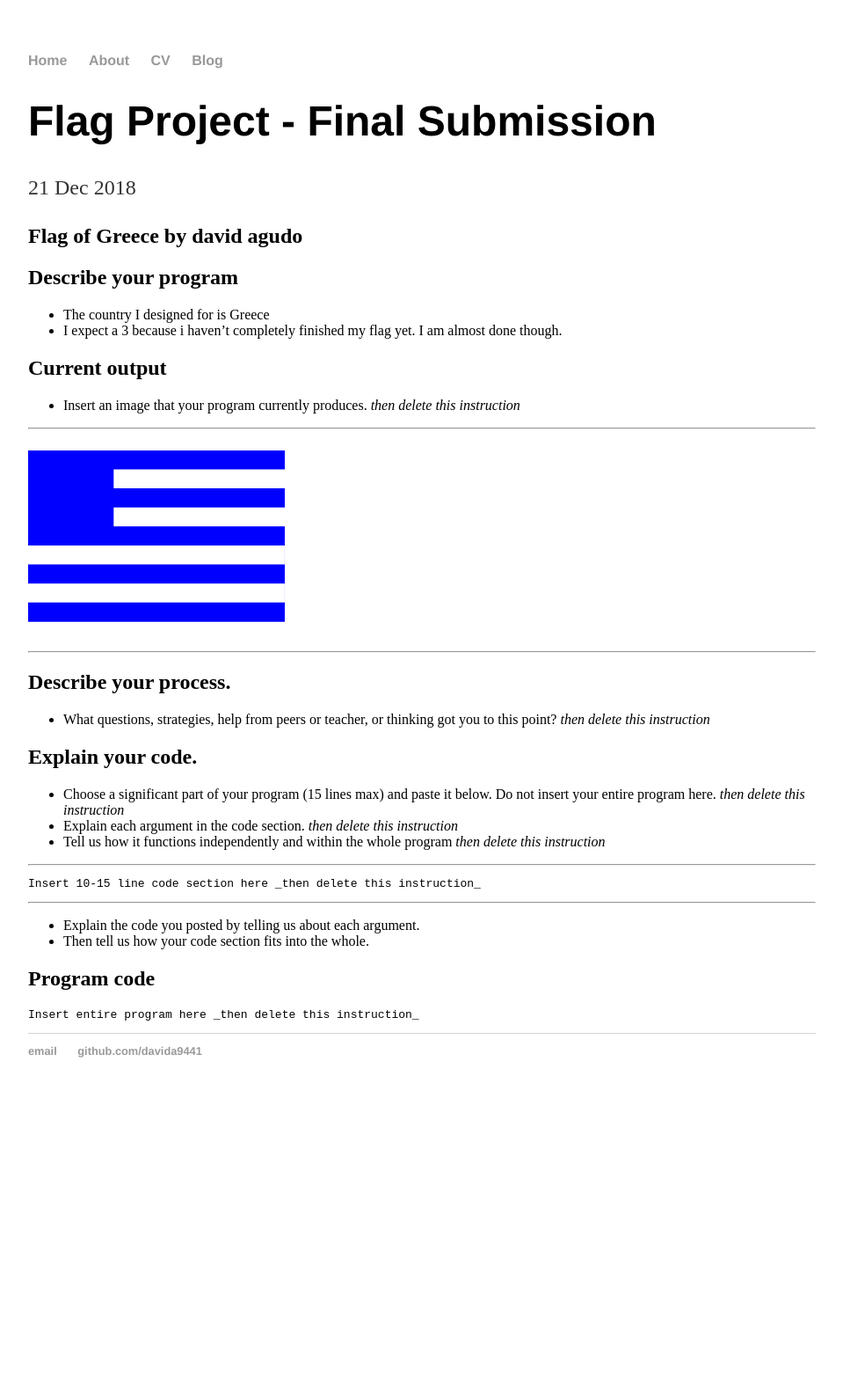
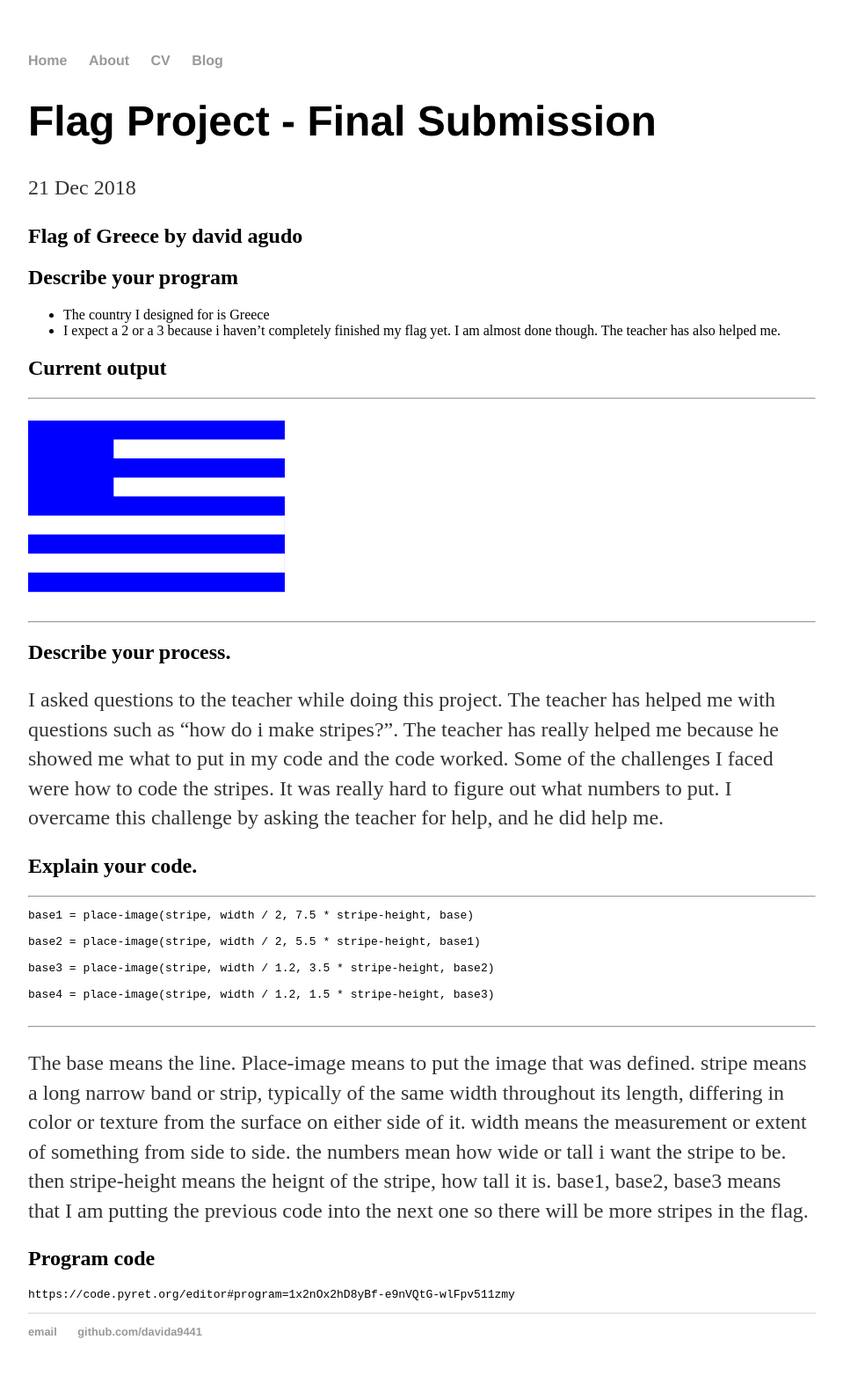
Before and after one commit to davida9441/davida9441.github.io, a Jekyll site: the page built from _posts/2018-12-21-flag-project.md, in a window 1280 px wide. Shown: the whole page at 88% size, without its empty margins (160-1119 px from the left). Built offline with Jekyll 4.4.1, drawn with Linux system fonts in a browser that asks for light colours; before the commit the page ends 1262 px from its top, so only the background shows below that.

Commit message:
Update 2018-12-21-flag-project.md

````diff
--- a/_posts/2018-12-21-flag-project.md
+++ b/_posts/2018-12-21-flag-project.md
@@ -9,12 +9,10 @@ date: 2018-12-21
 ## Describe your program
 
 -  The country I designed for is Greece
--   I expect a 3 because i haven't completely finished my flag yet. I am almost done though.
+-   I expect a 2 or a 3 because i haven't completely finished my flag yet. I am almost done though. The teacher has also helped me.
 
 
 ## Current output
-
--   Insert an image that your program currently produces. _then delete this instruction_
 
 
 * * *
@@ -23,33 +21,33 @@ date: 2018-12-21
 
 ## Describe your process.
 
--   What questions, strategies, help from peers or teacher, or thinking got you to this point? _then delete this instruction_
-
-<!--- Delete this comment and add your writing -->
+I asked questions to the teacher while doing this project. The teacher has helped me with questions such as "how do i make stripes?". The teacher has really helped me because he showed me what to put in my code and the code worked. Some of the challenges I faced were how to code the stripes. It was really hard to figure out what numbers to put. I overcame this challenge by asking the teacher for help, and he did help me.
 
 
 ## Explain your code.
 
--   Choose a significant part of your program (15 lines max) and paste it below. Do not insert your entire program here. _then delete this instruction_
--   Explain each argument in the code section. _then delete this instruction_
--   Tell us how it functions independently and within the whole program _then delete this instruction_
-
 * * *
 
 ```
-Insert 10-15 line code section here _then delete this instruction_
+base1 = place-image(stripe, width / 2, 7.5 * stripe-height, base)
+
+base2 = place-image(stripe, width / 2, 5.5 * stripe-height, base1)
+
+base3 = place-image(stripe, width / 1.2, 3.5 * stripe-height, base2)
+
+base4 = place-image(stripe, width / 1.2, 1.5 * stripe-height, base3)
+
 ```
 
 * * *
 
--   Explain the code you posted by telling us about each argument.
--   Then tell us how your code section fits into the whole.
 
-<!--- Delete this comment and add your writing -->
+
+The base means the line. Place-image means to put the image that was defined. stripe means a long narrow band or strip, typically of the same width throughout its length, differing in color or texture from the surface on either side of it. width means the measurement or extent of something from side to side. the numbers mean how wide or tall i want the stripe to be. then stripe-height means the heignt of the stripe, how tall it is. base1, base2, base3 means that I am putting the previous code into the next one so there will be more stripes in the flag.
 
 
 ## Program code
 
 ```
-Insert entire program here _then delete this instruction_
+https://code.pyret.org/editor#program=1x2nOx2hD8yBf-e9nVQtG-wlFpv511zmy
 ```
````
